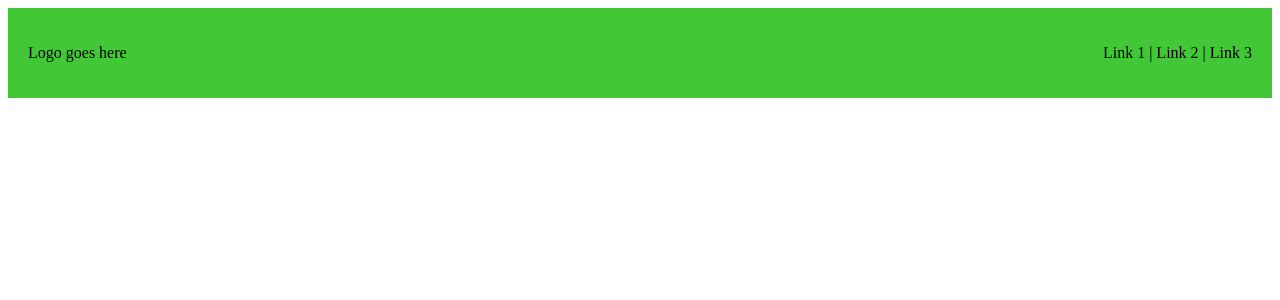
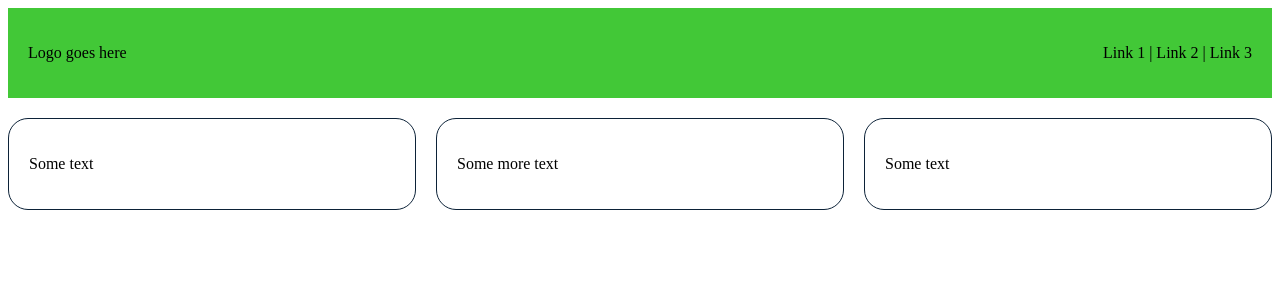
Before and after one commit to standrewscollege2018/2020-year-11-web-design-classwork-JLeeNZ-student, a PHP site: page /grid.html in a window 1280 px wide. Shown: the top 300 px of the page. Run offline with PHP 8.4, Linux system fonts and the light colour scheme.

Commit message:
Grid - added cards
Added 3 cards in 1 row to main content. Set border width, colour, style.  Set border radius to round corners

```diff
--- a/grid-demo/grid.html
+++ b/grid-demo/grid.html
@@ -21,6 +21,19 @@
       </div>
 
     </div>
+    <!-- Content area -->
+    <div class="content-container">
+      <div class="card">
+        <p>Some text</p>
+      </div>
+      <div class="card">
+        <p>Some more text</p>
+      </div>
+      <div class="card">
+        <p>Some text</p>
+      </div>
+
+    </div>
 
   </body>
 </html>
--- a/grid-demo/styles.css
+++ b/grid-demo/styles.css
@@ -21,3 +21,17 @@
   text-align: right;
 
 }
+
+/* Formatting cards in content area */
+.content-container {
+  margin-top: 20px;
+  display: grid;
+  grid-template-columns: repeat(3, 1fr);
+  grid-column-gap: 20px;
+}
+
+.card {
+  border: 1px solid rgb(12, 34, 56);
+  border-radius: 20px;
+  padding: 20px;
+}
```
